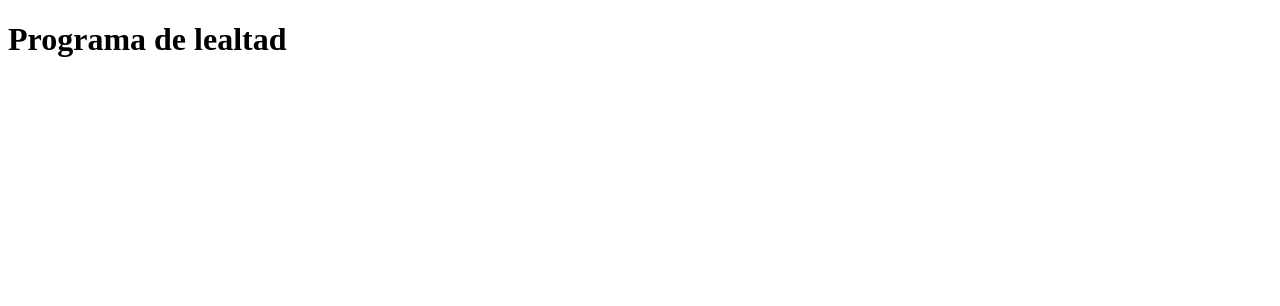
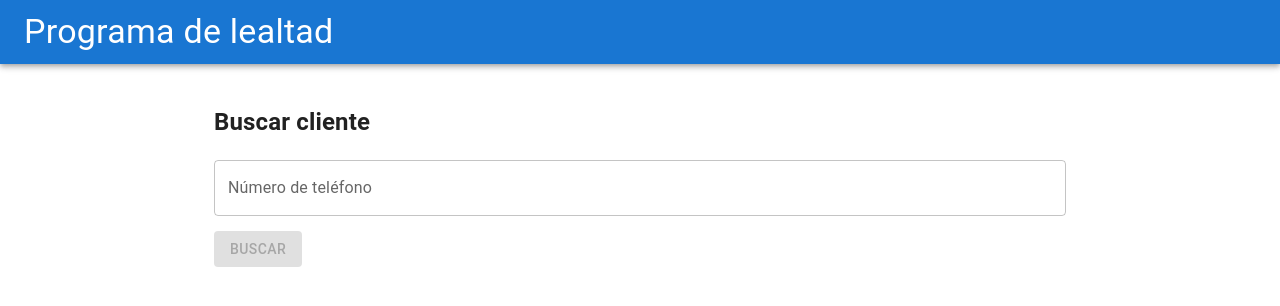
Before and after one commit to FelipeGerardo/loyalty-program, a React (Create React App) app: page / in a window 1280 px wide. Shown: the top 306 px of the page. Built offline with nearby package versions, Linux system fonts and the light colour scheme.

Commit message:
adding content

```diff
--- a/package.json
+++ b/package.json
@@ -4,6 +4,9 @@
   "homepage": "https://FelipeGerardo.github.io/loyalty-program",
   "private": true,
   "dependencies": {
+    "@emotion/react": "^11.13.3",
+    "@emotion/styled": "^11.13.0",
+    "@mui/material": "^6.0.1",
     "@testing-library/jest-dom": "^5.17.0",
     "@testing-library/react": "^13.4.0",
     "@testing-library/user-event": "^13.5.0",
--- a/src/App.js
+++ b/src/App.js
@@ -1,9 +1,49 @@
+import React, { useState } from 'react';
+import  Button  from '@mui/material/Button';
+import { Container, Box, Tabs, Tab, TextField } from '@mui/material';
+
 
 function App() {
+
+  const [phoneNumber, setPhoneNumber] = useState('');
+  const [isButtonEnabled, setIsButtonEnabled] = useState(false);
+
+  // Maneja el cambio en el campo de texto
+  const handleChange = (event) => {
+    const value = event.target.value;
+    // Permitir solo números y limitar a 10 caracteres
+    const numericValue = value.replace(/\D/g, '').substring(0, 10);
+    setPhoneNumber(numericValue);
+    setIsButtonEnabled(numericValue.length === 10);
+  };
+
+  // Maneja el clic en el botón
+  const handleSearch = () => {
+    // Implementar la lógica de búsqueda aquí
+    alert(`Buscando el número: ${phoneNumber}`);
+  };
+
   return (
-    <div className="App">
-      <h1>Programa de lealtad</h1>
-    </div>
+    <Container maxWidth="md">
+      <h2>Buscar cliente</h2>
+      <TextField
+        id="phone-number"
+        label="Número de teléfono"
+        variant="outlined"
+        value={phoneNumber}
+        onChange={handleChange}
+        inputProps={{ pattern: "\\d*" }} // Permite solo números
+        sx={{ width: '100%', paddingBottom: '15px' }}
+      />
+      <Button
+        variant="contained"
+        color="primary"
+        onClick={handleSearch}
+        disabled={!isButtonEnabled}
+      >
+        Buscar
+      </Button>
+    </Container>
   );
 }
 
--- /dev/null
+++ b/src/Header.js
@@ -0,0 +1,25 @@
+import React from 'react';
+import { AppBar, Toolbar, Typography } from '@mui/material';
+import { styled } from '@mui/system';
+import './styles.css';
+
+
+// Estilo personalizado para el AppBar
+const StyledAppBar = styled(AppBar)(({ theme }) => ({
+  padding: 0,
+  margin: 0,
+  width: '100%',
+  boxSizing: 'border-box',
+}));
+
+function Header() {
+  return (
+    <StyledAppBar position="static">
+      <Toolbar>
+        <Typography variant="h4">Programa de lealtad</Typography>
+      </Toolbar>
+    </StyledAppBar>
+  );
+}
+
+export default Header;
--- a/src/index.js
+++ b/src/index.js
@@ -1,10 +1,20 @@
 import React from 'react';
 import ReactDOM from 'react-dom/client';
 import App from './App';
+import Header from './Header';
+import { ThemeProvider, createTheme } from '@mui/material/styles';
+import CssBaseline from '@mui/material/CssBaseline';
+
+
+const theme = createTheme();
 
 const root = ReactDOM.createRoot(document.getElementById('root'));
 root.render(
-  <>
-    <App />
-  </>
+  <ThemeProvider theme={theme}>
+    <CssBaseline />
+    <Header/>
+    <main>
+      <App />
+    </main>
+  </ThemeProvider>
 );
--- /dev/null
+++ b/src/styles.css
@@ -0,0 +1,8 @@
+body {
+  margin: 0;
+  font-family: 'Roboto', sans-serif; /* Usualmente en Material-UI */
+}
+
+main {
+  padding: 20px;
+}
```
Also changed, not shown: 1 other file (tests, documents, lock files or other folders).
